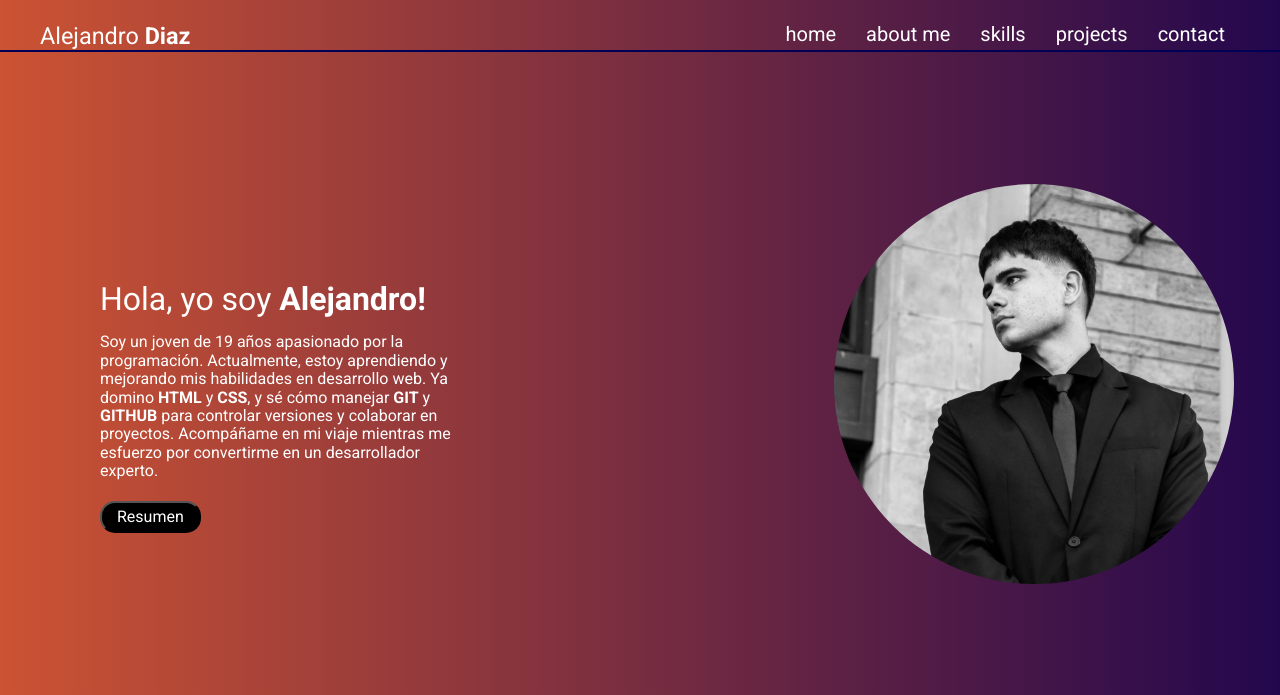
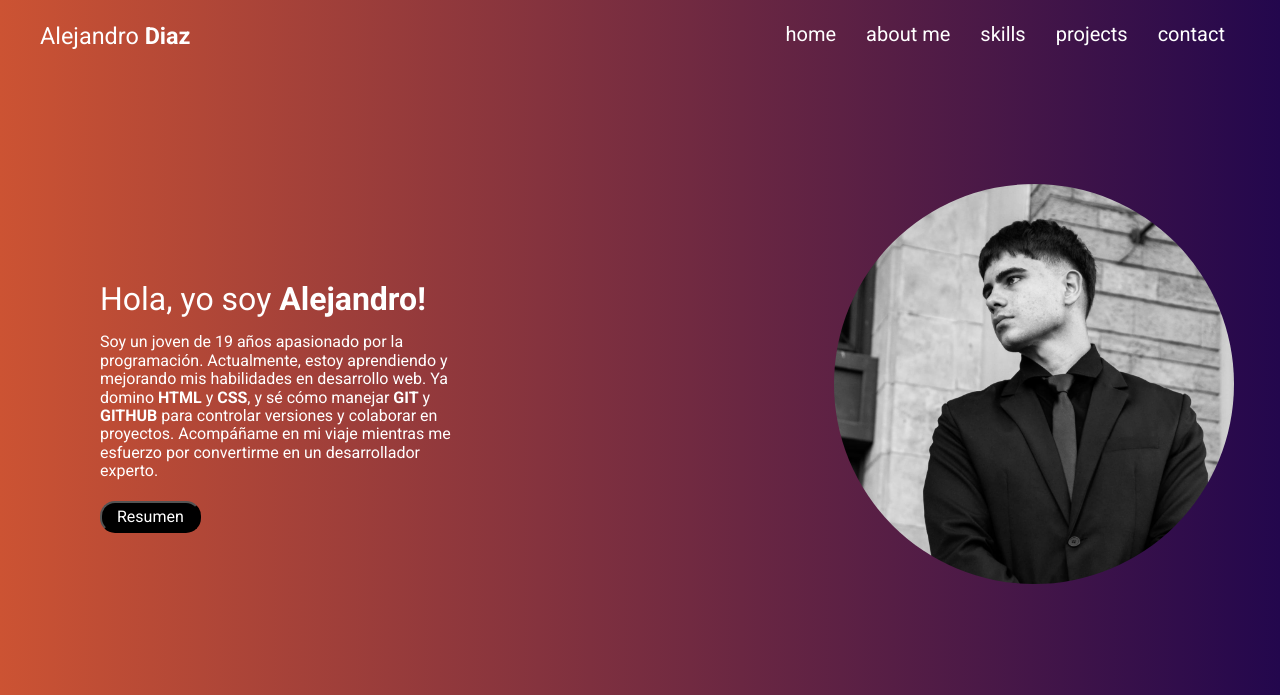
Before and after one commit to Alediaz04/portfolio-modern, a plain HTML site: page index.html in a window 1280 px wide. Shown: the top 695 px of the page. Drawn offline with nearby package versions, Linux system fonts and the light colour scheme.

Commit message:
cambios en css

```diff
--- a/css/style.css
+++ b/css/style.css
@@ -8,16 +8,14 @@ body{
     background: -webkit-linear-gradient(to right, #cc5333, #23074d);  /* Chrome 10-25, Safari 5.1-6 */
     background: linear-gradient(to right, #cc5333, #23074d); /* W3C, IE 10+/ Edge, Firefox 16+, Chrome 26+, Opera 12+, Safari 7+ */
 
+}
 
-
-}
 header{
     display: flex;
     position: fixed;
     font-size: 20px;
     height: 50px;
     width: 100%;
-    border-bottom: #005 2px solid;
 
 }
 header h3{
```
